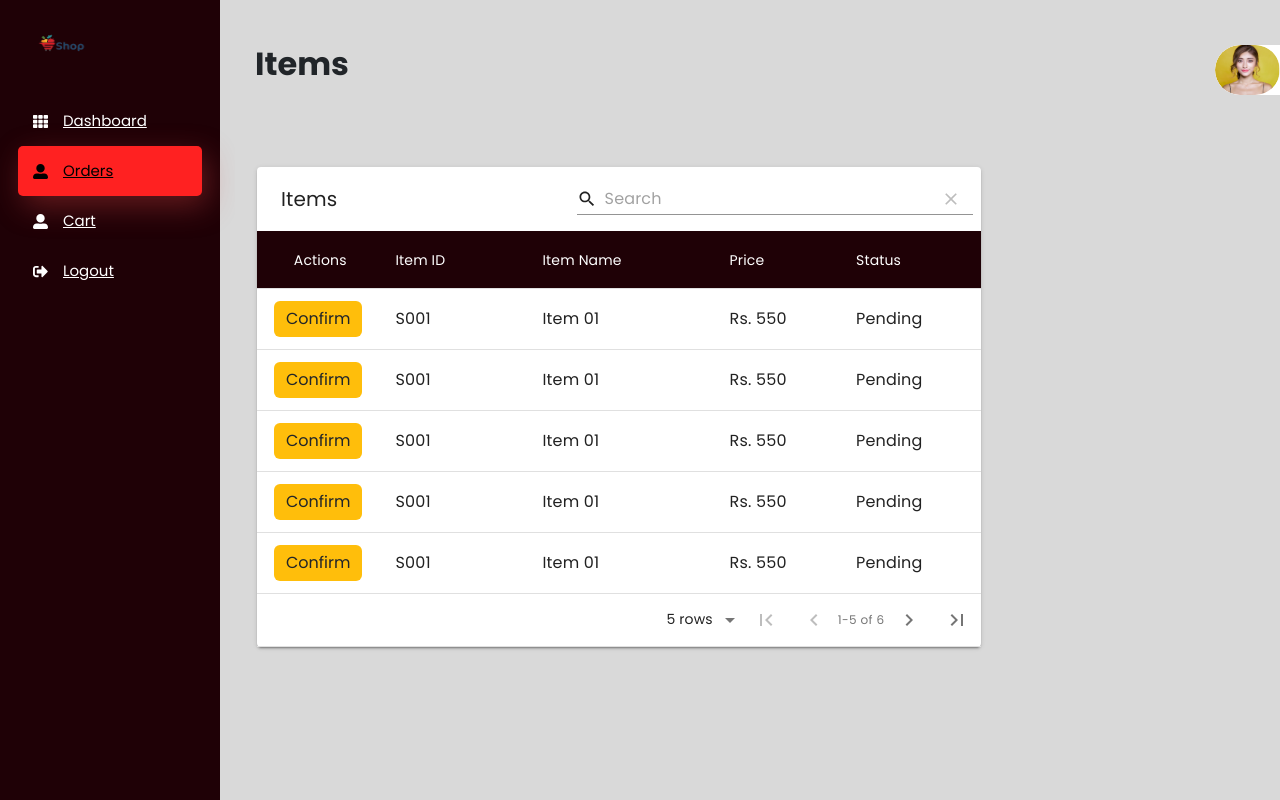
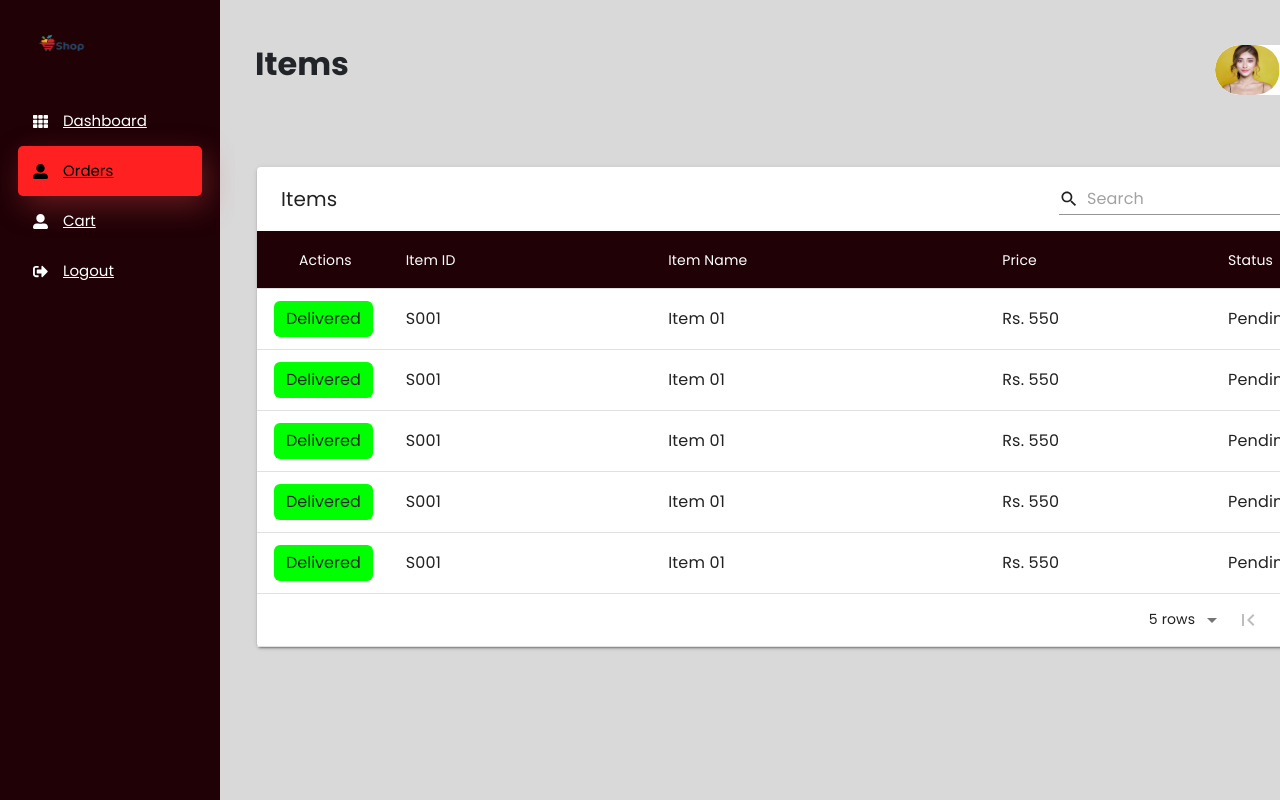
Before and after one commit to Thashmi-nil/cssd-ecommerce, a React (Create React App) app in the folder cssd-ecommerce-app-frontend/: page /Corders in a window 1280 px wide. Shown: the top 800 px of the page. Built offline with nearby package versions, Linux system fonts and the light colour scheme; no server answers; sample sign-in values are in the browser's storage.

Commit message:
add orders table actions

```diff
--- a/cssd-ecommerce-app-frontend/src/components/Pages/Customer/cus_orders/Orders.css
+++ b/cssd-ecommerce-app-frontend/src/components/Pages/Customer/cus_orders/Orders.css
@@ -1,16 +1,10 @@
-.systemLog {
-    margin-top: 10px;
-    background-color: white;
-    height: 600px;
-    box-shadow: 0px 0px 12px rgba(0, 0, 0, 0.25);
-    border-radius: 6px;
-    justify-content: center;
-    text-align: center;
-    align-items: center;
-    padding: 200px;
-    margin: 10px;
+.items {
+    display: flex;
+    flex-direction: row;
+    justify-content: space-between;
 }
 
-.downloadButton {
-    padding-top: 20px;
+.orders-table-container {
+    height: 100%;
+    width: 100%;
 }
--- a/cssd-ecommerce-app-frontend/src/components/Pages/Customer/cus_orders/Orders.jsx
+++ b/cssd-ecommerce-app-frontend/src/components/Pages/Customer/cus_orders/Orders.jsx
@@ -70,7 +70,7 @@
             <div className='body-container'>
                 <HeaderS title="Items" />
                 <div className="content-container items">
-                    <div className="table-container">
+                    <div className="orders-table-container">
                         <MaterialTable
                             title="Items"
                             columns={[
@@ -90,11 +90,11 @@
                                                 type="button"
                                                 className="btn mt-0"
                                                 style={{
-                                                    backgroundColor: "#ffbe0b",
+                                                    backgroundColor: "#00FF00",
                                                     border: "none",
                                                 }}
                                             >
-                                                Confirm
+                                                Delivered
                                             </button>
                                         );
                                     },
```
